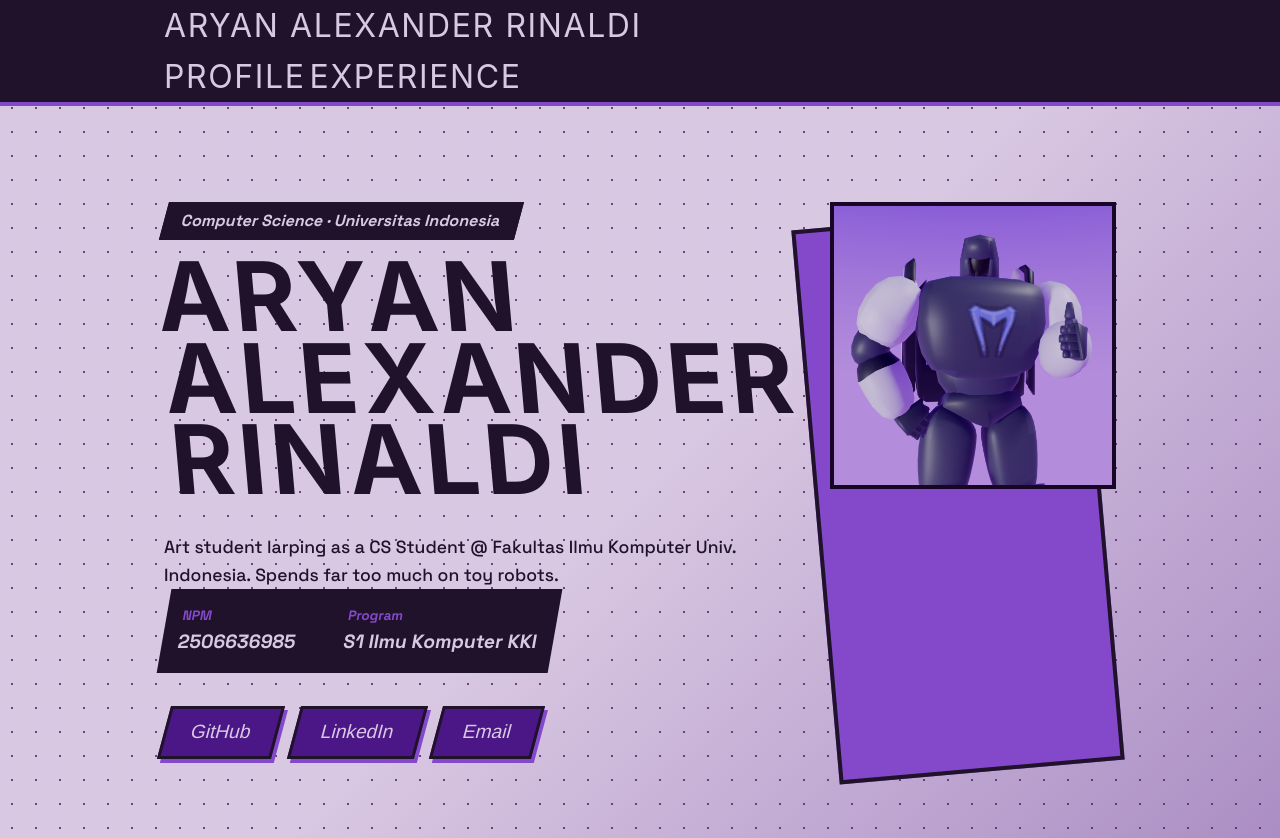
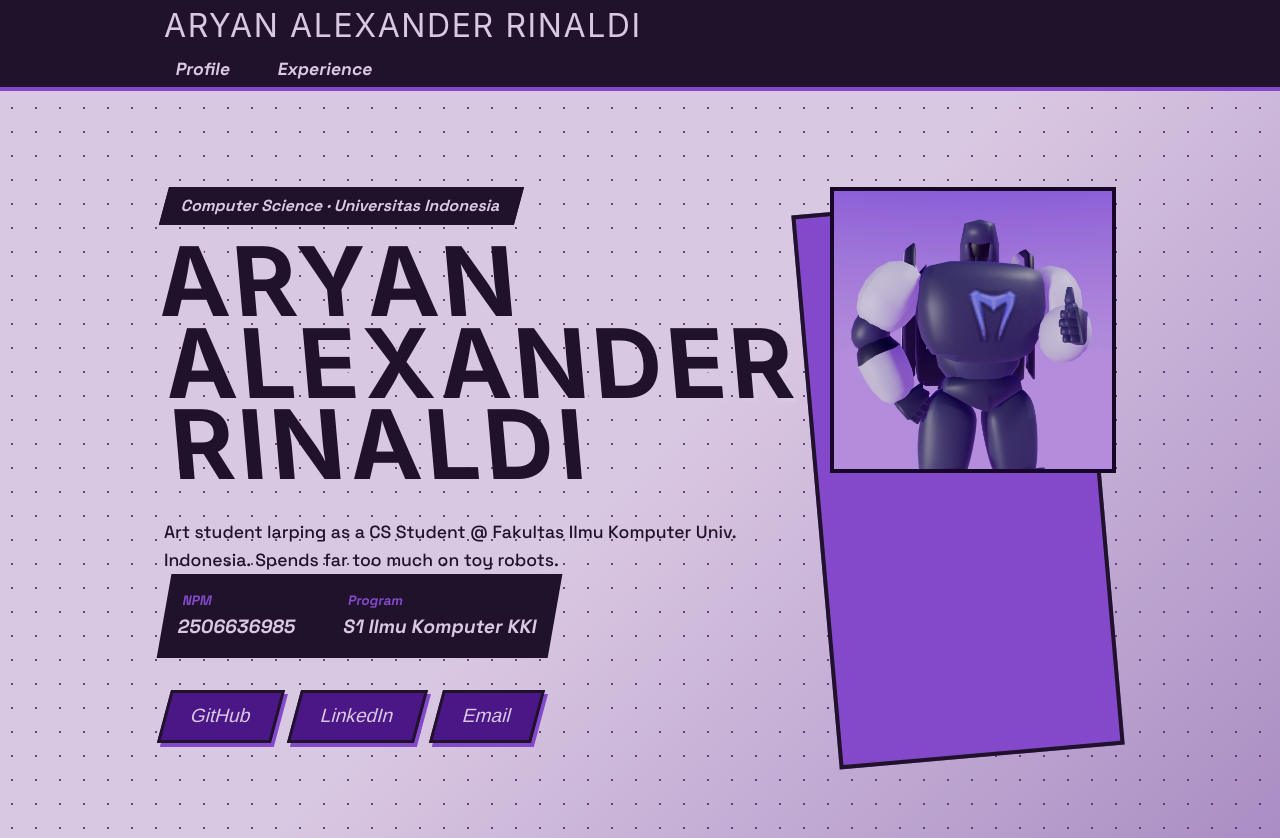
Before and after one commit to aryanalexander-cmyk/myportofolio, a Django app: page / in a window 1280 px wide. Shown: the top 838 px of the page. Run offline with Django 5.2, Linux system fonts and the light colour scheme.

Commit message:
Reverted to old-style nav css

```diff
--- a/templates/experience.html
+++ b/templates/experience.html
@@ -13,7 +13,7 @@
     <header class="site-header">
         <div class="container">
             <a href="{% url 'main:show_main' %}" class="brand">{{ name }}</a>
-            <nav>
+            <nav class="navs">
                 <a href="{% url 'main:show_main' %}" class="brand">Profile</a>
                 <a href="{% url 'main:show_experience' %}" class="brand">Experience</a>
             </nav>
--- a/templates/index.html
+++ b/templates/index.html
@@ -13,9 +13,9 @@
     <header class="site-header">
         <div class="container">
             <a href="{% url 'main:show_main' %}" class="brand">{{ name }}</a>
-            <nav>
-                <a href="{% url 'main:show_main' %}" class="brand">Profile</a>
-                <a href="{% url 'main:show_experience' %}" class="brand">Experience</a>
+            <nav class="navs">
+                <a href="{% url 'main:show_main' %}">Profile</a>
+                <a href="{% url 'main:show_experience' %}">Experience</a>
             </nav>
         </div>
     </header>
```
